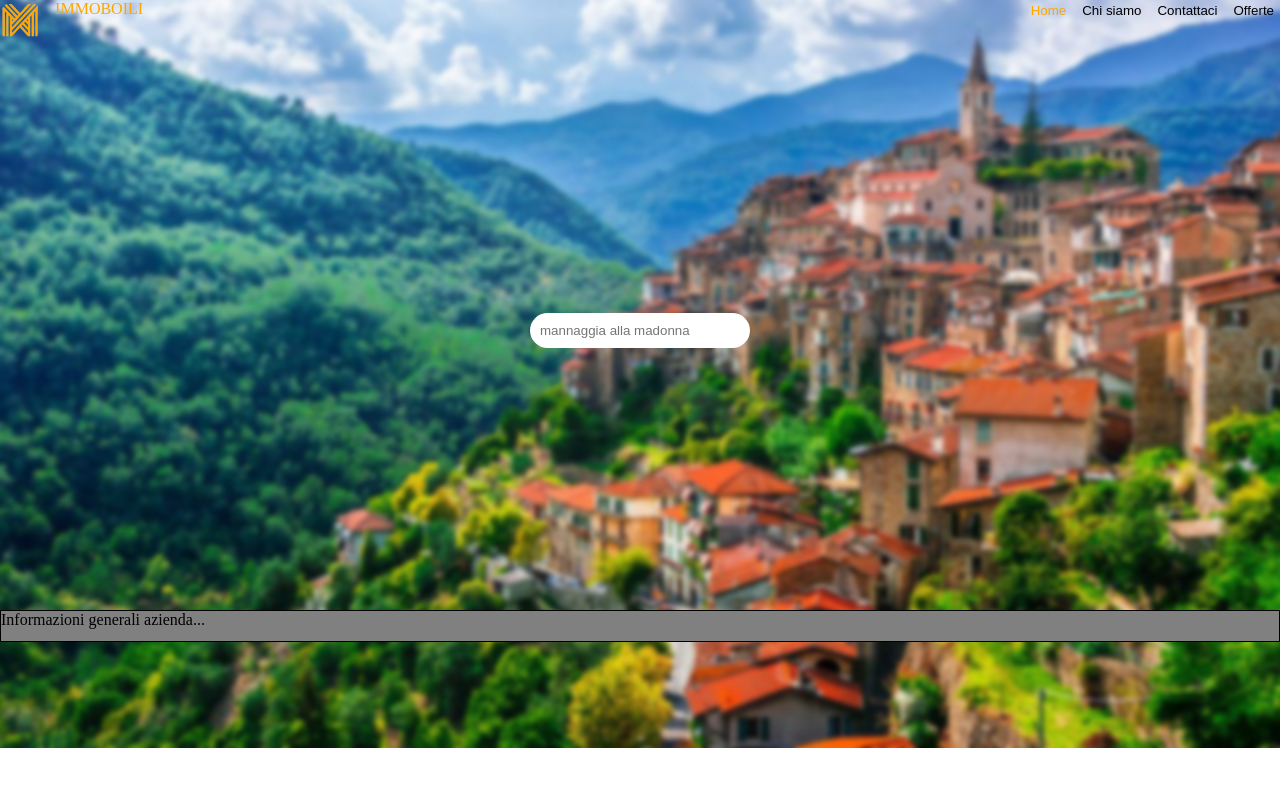
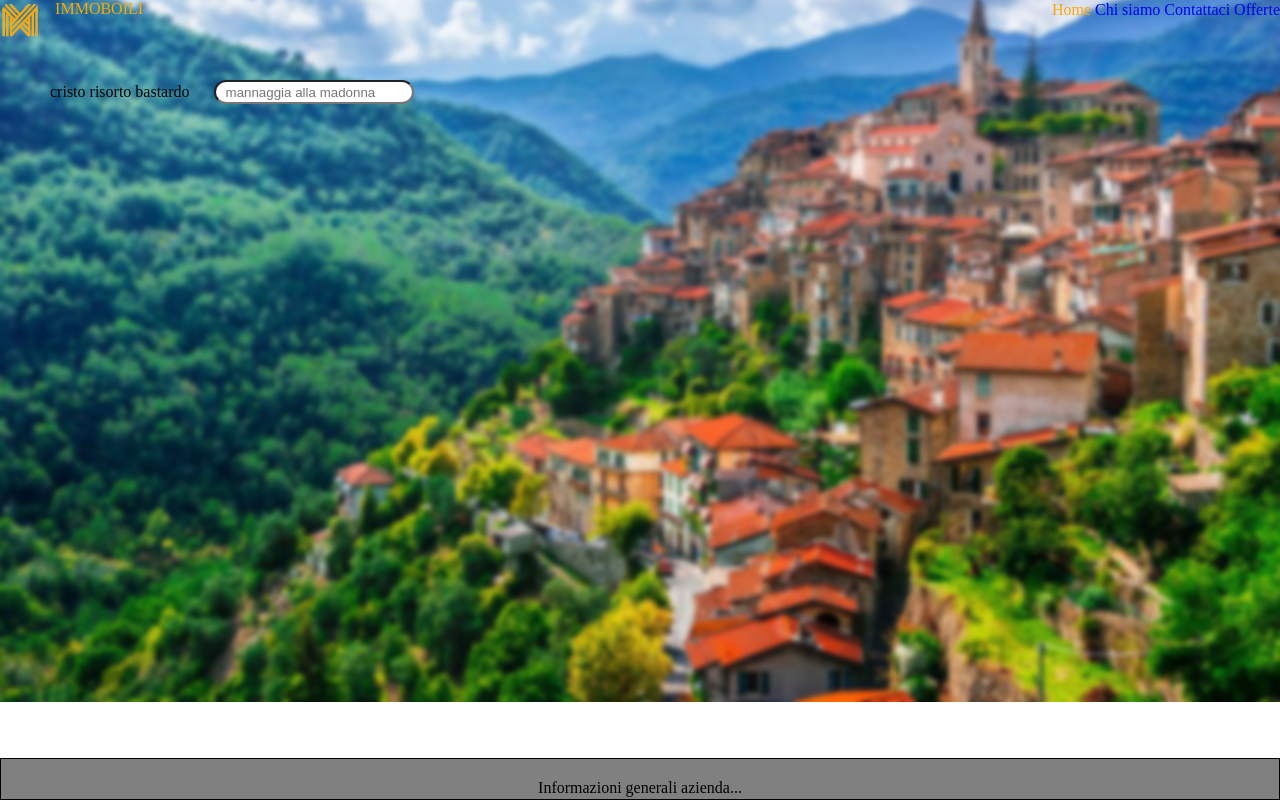
Before and after one commit to faberenry/immoboili, a PHP site: page /main.html in a window 1280 px wide. Run offline with PHP 8.4, Linux system fonts and the light colour scheme.

Commit message:
primaProva

```diff
--- a/main.html
+++ b/main.html
@@ -1,47 +1,58 @@
 <!DOCTYPE html>
-
 <html>
-
     <head>
         <meta charset="utf-8">
 
         <title> IMMOBOILI </title>
+        <meta name="viewport" content="width=device-width, initial-scale=1.0">
 
         <link href="style.css" rel="stylesheet" type="text/css">
+
+        <meta name="description" content="Un sito di immobili">
+        <meta name="keywords" content="immobili">
 
         <style type="text/css">
             .stileOrange { color: #FFA500 }
         </style>
 
+        <!--
+        <style>
+            body{ display:flex; min-height:100vh; flex-direction:column; }
+            .main-content{flex:1;}
+        </style>
+        -->
     </head>
-
     <body>
-
-        <div id="header">
+        <header id="header">
             <img src="logo.png" alt="Errore di caricamento!" ALIGN="left" width="40" height="40">
             <span class="stileOrange" size="7"> &#8287; &#8287; IMMOBOILI </span>
 
-			<div style="float:right;">
-				<input type="button" id="butType1" name="but1" value="Home" onclick="location.href='http://localhost/main.html';" />
-				<input type="button" id="butType2" name="but2" value="Chi siamo" onclick="location.href='http://localhost/chiSiamo.html';" />
-				<input type="button" id="butType2" name="but3" value="Contattaci" onclick="location.href='http://localhost/contatti.html';" />
-				<input type="button" id="butType2" name="but4" value="Offerte" onclick="location.href='http://localhost/offerte.html';" />
-			</div>
+            <div style="float:right;">
+                <!--
+                <input type="button" id="butType1" name="but1" value="Home" onclick="location.href='http://127.0.0.1:5500/main.html';" />
+                <input type="button" id="butType2" name="but2" value="Chi siamo" onclick="location.href='http://localhost/chiSiamo.html';" />
+                <input type="button" id="butType2" name="but3" value="Contattaci" onclick="location.href='http://localhost/contatti.html';" />
+                <input type="button" id="butType2" name="but4" value="Offerte" onclick="location.href='http://localhost/offerte.html';" />
+                -->
 
-        </div>
+                <a href="./main.html" id="butType1" >Home</a>
+                <a href="./chiSiamo.html" id="butType2" >Chi siamo</a>
+                <a href="./contatti.html" id="butType2" >Contattaci</a>
+                <a href="./offerte.html" id="butType2" >Offerte</a>
 
-        <div id="main" class="center-text">
+            </div>
+        </header>
+
+        <main id="main" class="center-text">
+            <a href="#" class="btn">cristo risorto bastardo</a>
 
             <input type="text" id="research" name="research" required minlength="6" maxlength="35" size="40" placeholder="mannaggia alla madonna">
+        </main>
 
-        </div>
-
-        <div id="footer" class="main-footer">
+        <footer id="footer" class="main-footer">
 
             Informazioni generali azienda...
-
-        </div>
-
+        </footer>
     </body>
 
 </html>
--- a/style.css
+++ b/style.css
@@ -1,26 +1,24 @@
 *{
     margin: 0px;
-    border: 0px;
+    padding: 0px;
+    box-sizing: border-box;
 }
 
-body
-{
+body {
     background-image:    url("sfondoBGSfocato.jpeg");
     background-size:     cover;
     background-repeat:   no-repeat;
     background-position: center center;
 }
 
-#header
-{
+#header{
     width: 100%; /* si adatta in larghezza alle risoluzioni di tutti i browser */
     height: 50px;
     border:0px whitesmoke;
 }
 
 
-#butType1
-{
+#butType1{
     text-align: right;
     border:0px;
     color:orange;
@@ -28,8 +26,7 @@
     vertical-align: middle;
 }
 
-#butType2
-{
+#butType2{
     text-align: right;
     border:0px;
     background-color:transparent;
@@ -37,28 +34,24 @@
 }
 
 
-#main
-{
+#main{
     height: 500px;
     margin: 0;
     padding: 30px;
 }
 
-#footer
-{
+#footer{
+    width: 100%;
     height: 30px;
     background-color: gray;
-    padding: 0;
+    padding: 20px;
     border:1px solid black;
+    text-align: center;
+    bottom: 0;
+    position: absolute;
 }
 
-.main-footer{
-    position: sticky;
-    bottom: 0;
-}
-
-div.center-text
-{
+div.center-text {
     display: flex;
     justify-content: center;
     align-items: center;
@@ -72,3 +65,20 @@
     width: 200px;
     height: 15px;
 }
+
+a{
+    text-decoration: none;
+}
+
+
+.btn {
+    color: black;
+    border: none;
+    font-size: 16px;
+    padding: 10px 20px;
+    border-radius: 10px;
+}
+
+.btn:hover {
+    background: #f4f4f4;
+}
```
Also changed, not shown: chiSiamo.html (+25 -16 lines), contatti.html (+25 -16 lines), offerte.html (+25 -16 lines).
